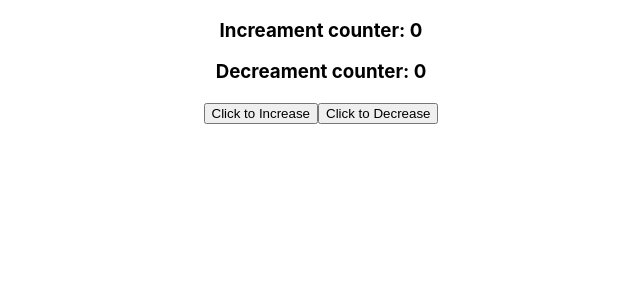
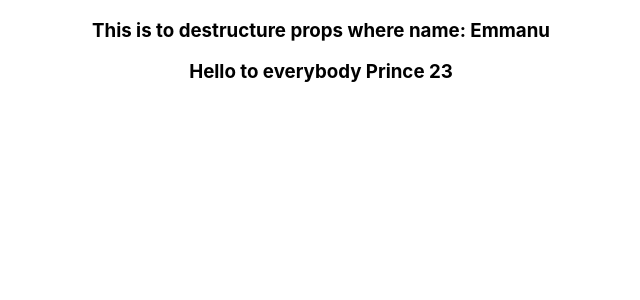
Before and after one commit to python-benedict/React-Programming, a React (Create React App) app in the folder myproject/: page / in a window 1280 px wide. Shown: the top 300 px of the page, without its empty margins (319-959 px from the left). Built offline with nearby package versions, Linux system fonts and the light colour scheme.

Commit message:
created a class and a function to implement destrcturing of props in react

```diff
--- a/myproject/src/App.js
+++ b/myproject/src/App.js
@@ -4,10 +4,13 @@ import Hello from './components/Hello';
 import Message from './components/Message';
 import Profile from './components/profile';
 import Counter from './components/counter';
+import Destruc from './components/destruction';
+import Destruc1 from './components/destructuring1';
 function App() {
   return (
     <div className="App">
-      <Counter></Counter>
+      <Destruc name="Emmanu"></Destruc>
+      <Destruc1 name="Prince" age="23"></Destruc1>
     </div>
   );
 }
--- /dev/null
+++ b/myproject/src/components/destruction.js
@@ -0,0 +1,7 @@
+
+function Destruc(props) {
+    const {name} = props
+    return (<h3>This is to destructure props where name: { name }</h3>);
+}
+
+export default Destruc
--- /dev/null
+++ b/myproject/src/components/destructuring1.js
@@ -0,0 +1,10 @@
+import { Component } from "react";
+
+class Destruc1 extends Component{
+    render(){
+        const {name, age} = this.props
+        return <h3>Hello to everybody {name} {age}</h3>
+    }
+}
+
+export default Destruc1
```
